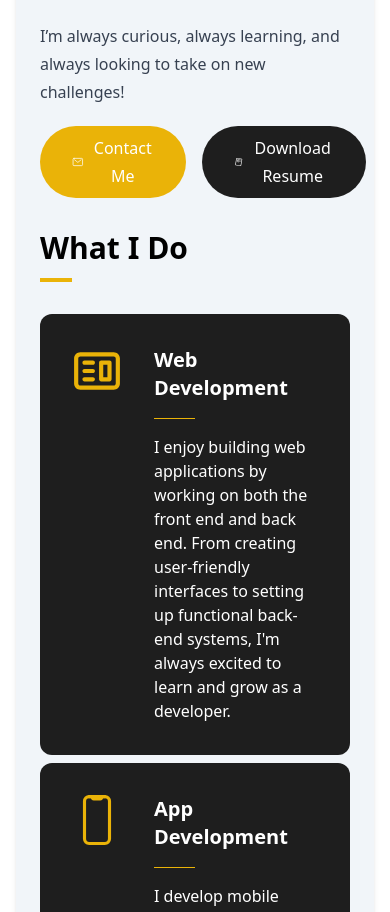
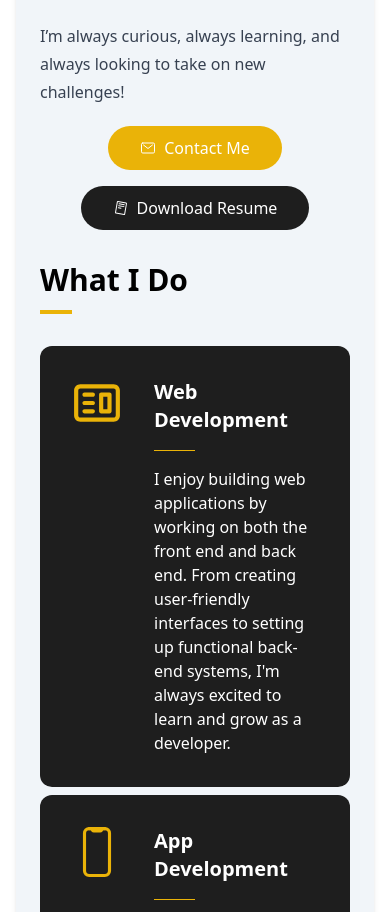
Before and after one commit to khurramayubi/khurramayubi.github.io, a React (Vite) app: page / in a window 390 px wide. Shown: the part 1248-2160 px from the top of the page. Built offline with nearby package versions, Linux system fonts and the light colour scheme.

Commit message:
Resume and contact button should be in a column on small screens

```diff
--- a/src/components/Sections/AboutMe.tsx
+++ b/src/components/Sections/AboutMe.tsx
@@ -50,7 +50,7 @@
 						I’m always curious, always learning, and always looking to take on
 						new challenges!
 					</p>
-					<div className="flex gap-4">
+					<div className="flex flex-col lg:flex-row items-center gap-4">
 						<button className="flex items-center gap-2 py-2 px-8 bg-yellow-500 rounded-full">
 							<IoMailOutline className="text-white" />
 							<a
```
